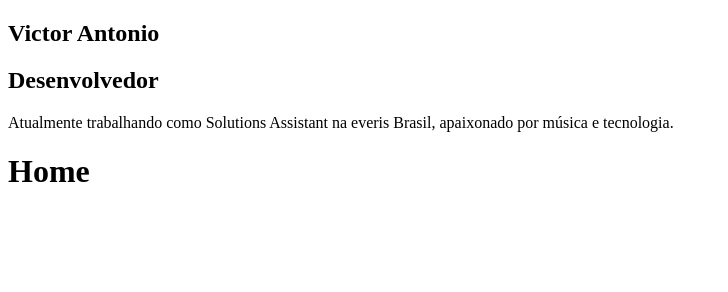
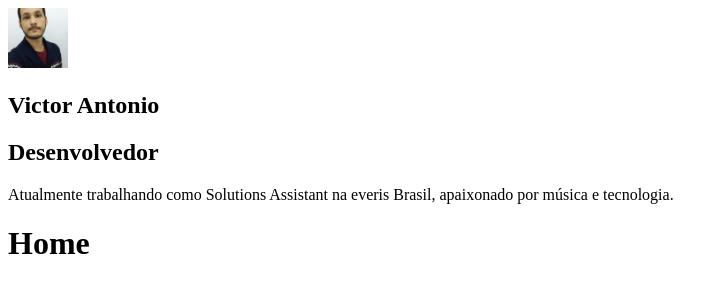
Before and after one commit to MrS4w/blog, a Gatsby site: page / in a window 1280 px wide. Shown: the whole page, without its empty margins (0-728 px from the left). Built offline with nearby package versions, Linux system fonts and the light colour scheme; Gatsby itself is replaced by a stand-in of ours.

Commit message:
Create Avatar Image

```diff
--- /dev/null
+++ b/src/components/Avatar/index.js
@@ -0,0 +1,21 @@
+import { useStaticQuery, graphql } from "gatsby"
+import React from "react"
+import Img from "gatsby-image"
+
+const Avatar = () => {
+  const { avatarImage } = useStaticQuery(graphql`
+    query {
+      avatarImage: file(relativePath: { eq: "profile-photo.jpg" }) {
+        childImageSharp {
+          fixed(width: 60, height: 60) {
+            ...GatsbyImageSharpFixed
+          }
+        }
+      }
+    }
+  `)
+
+  return <Img fixed={avatarImage.childImageSharp.fixed} />
+}
+
+export default Avatar
--- a/src/components/Profile/index.js
+++ b/src/components/Profile/index.js
@@ -1,5 +1,7 @@
+import { graphql, useStaticQuery } from "gatsby"
 import React from "react"
-import { useStaticQuery, graphql } from "gatsby"
+
+import Avatar from "../Avatar"
 
 const Profile = () => {
   const {
@@ -20,6 +22,7 @@
 
   return (
     <div className="Profile-wrapper">
+      <Avatar />
       <h1>{title}</h1>
       <h2>{position}</h2>
       <p>{description}</p>
```
Also changed, not shown: src/images/profile-photo.jpg (added).
